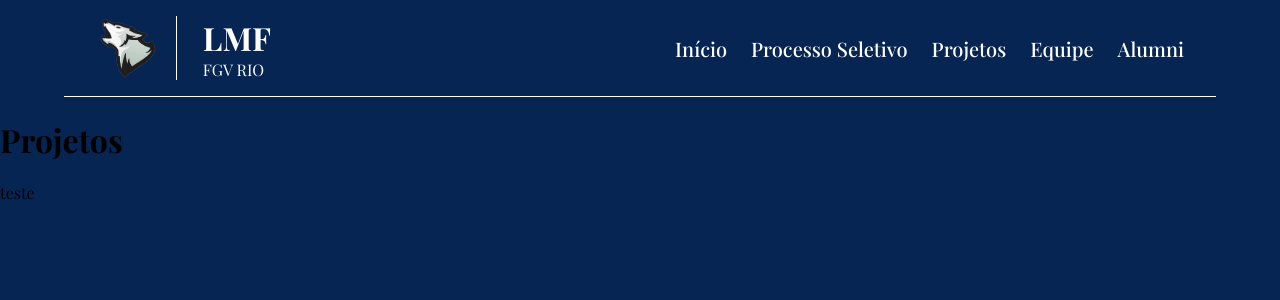
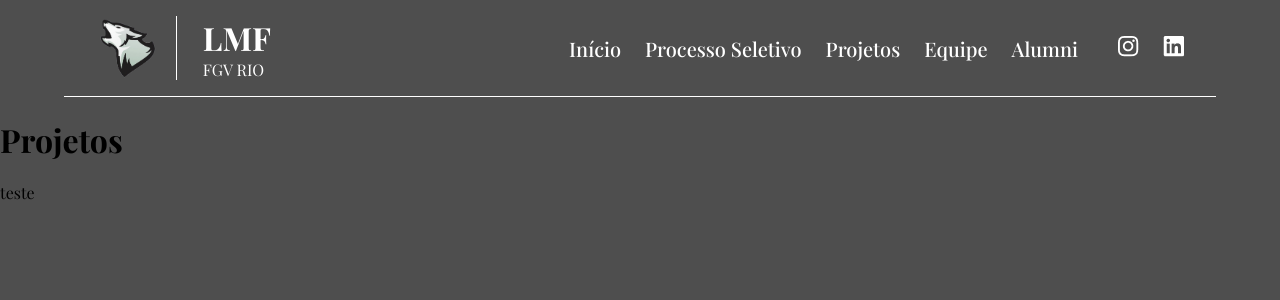
Before and after one commit to digital-fgv-jr/sitelmf, a React (Create React App) app: page /projetos in a window 1280 px wide. Shown: the top 300 px of the page. Built offline with nearby package versions, Linux system fonts and the light colour scheme; a web font is replaced by a local one.

Commit message:
navbar fixed

```diff
--- a/src/App.css
+++ b/src/App.css
@@ -2,7 +2,10 @@
 
 body {
   font-family: 'Playfair Display', serif;
-  background-color: #062553;
+  background-color: #4e4e4e;
+  height: 2000px;
+  margin: 0;
+  padding: 0;
 }
 
 :root {
@@ -11,5 +14,7 @@ body {
 }
 
 @media (max-width: 768px) {
-
+  body {
+    height: 1500px;
+  }
 }
--- a/src/components/Navbar.css
+++ b/src/components/Navbar.css
@@ -1,3 +1,22 @@
+.main-header {
+  top: 0;
+  left: 0;
+  width: 100%;
+  z-index: 1000;
+  transition: background-color 0.3s ease;
+  background-color: transparent;
+}
+
+.main-header.scrolled {
+  position: fixed;
+  background-color: var(--azul-principal);
+  transition: background-color 0.3s ease;
+}
+
+.header-divider.hidden {
+  display: none;
+}
+
 .subheader {
   display: flex;
   align-items: center;
@@ -41,6 +60,12 @@
   color: white;
 }
 
+.nav-links {
+  display: flex;
+  align-items: center;
+  gap: 1rem;
+}
+
 .nav-links ul {
   list-style: none;
   margin: 0;
@@ -64,8 +89,16 @@
   color: var(--dourado-principal);
 }
 
+.social-links {
+  display: flex;
+  align-items: center;
+}
 
-/* menu */
+.social-links a {
+  margin-left: 1.5rem;
+}
+
+/* Menu */
 .menu-button {
   display: none;
   background: none;
--- a/src/components/Navbar.js
+++ b/src/components/Navbar.js
@@ -1,12 +1,33 @@
-import React, { useState } from 'react';
+import React, { useState, useEffect } from 'react';
 import { Link } from 'react-router-dom';
 import './Navbar.css';
 
 const Navbar = () => {
   const [menuOpen, setMenuOpen] = useState(false);
+  const [scrolled, setScrolled] = useState(false);
+  const [lastScrollY, setLastScrollY] = useState(0);
+
+  const handleScroll = () => {
+    if (window.scrollY == 0){
+      setScrolled(false);
+    }
+    else if (window.scrollY > lastScrollY && window.scrollY > 100) {
+      setScrolled(false);
+    } else if (window.scrollY < lastScrollY && window.scrollY > 100) {
+      setScrolled(true);
+    }
+    setLastScrollY(window.scrollY);
+  };
+
+  useEffect(() => {
+    window.addEventListener('scroll', handleScroll);
+    return () => {
+      window.removeEventListener('scroll', handleScroll);
+    };
+  }, [lastScrollY]);
 
   return (
-    <header className="main-header">
+    <header className={`main-header ${scrolled ? 'scrolled' : ''}`}>
       <header className='subheader'>
         <div className="logo">
           <img
@@ -29,6 +50,15 @@ const Navbar = () => {
             <li><Link to="/equipe">Equipe</Link></li>
             <li><Link to="/alumni">Alumni</Link></li>
           </ul>
+
+          <div className="social-links">
+            <a href="https://www.instagram.com/lmfgvrio" target="_blank" rel="noopener noreferrer">
+              <img src="/instagram-icon.png" alt='' className="social-icon" />
+            </a>
+            <a href="https://www.linkedin.com/company/liga-de-mercado-financeiro-fgv-rio" target="_blank" rel="noopener noreferrer">
+              <img src="/linkedin-icon.png" alt='' className="social-icon" />
+            </a>
+          </div>
         </nav>
 
         <button className="menu-button" onClick={() => setMenuOpen(!menuOpen)}>
@@ -49,9 +79,9 @@ const Navbar = () => {
           </nav>
         )}
       </header>
-        <hr className="header-divider" />
+      <hr className={`header-divider ${scrolled ? 'hidden' : ''}`} />
     </header>
   );
-}
+};
 
 export default Navbar;
```
Also changed, not shown: public/instagram-icon.png (added), public/linkedin-icon.png (added). Lines whose indentation alone changed are shown as unchanged.
